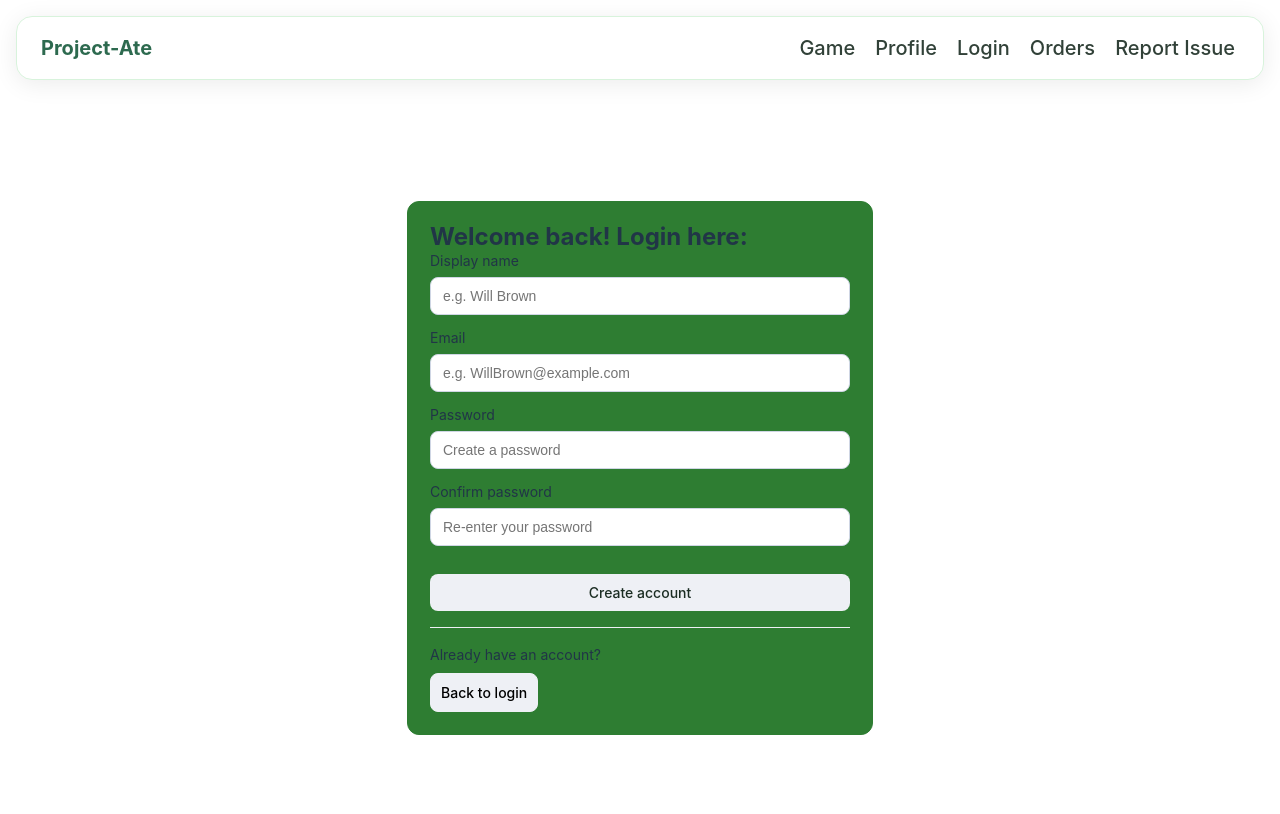
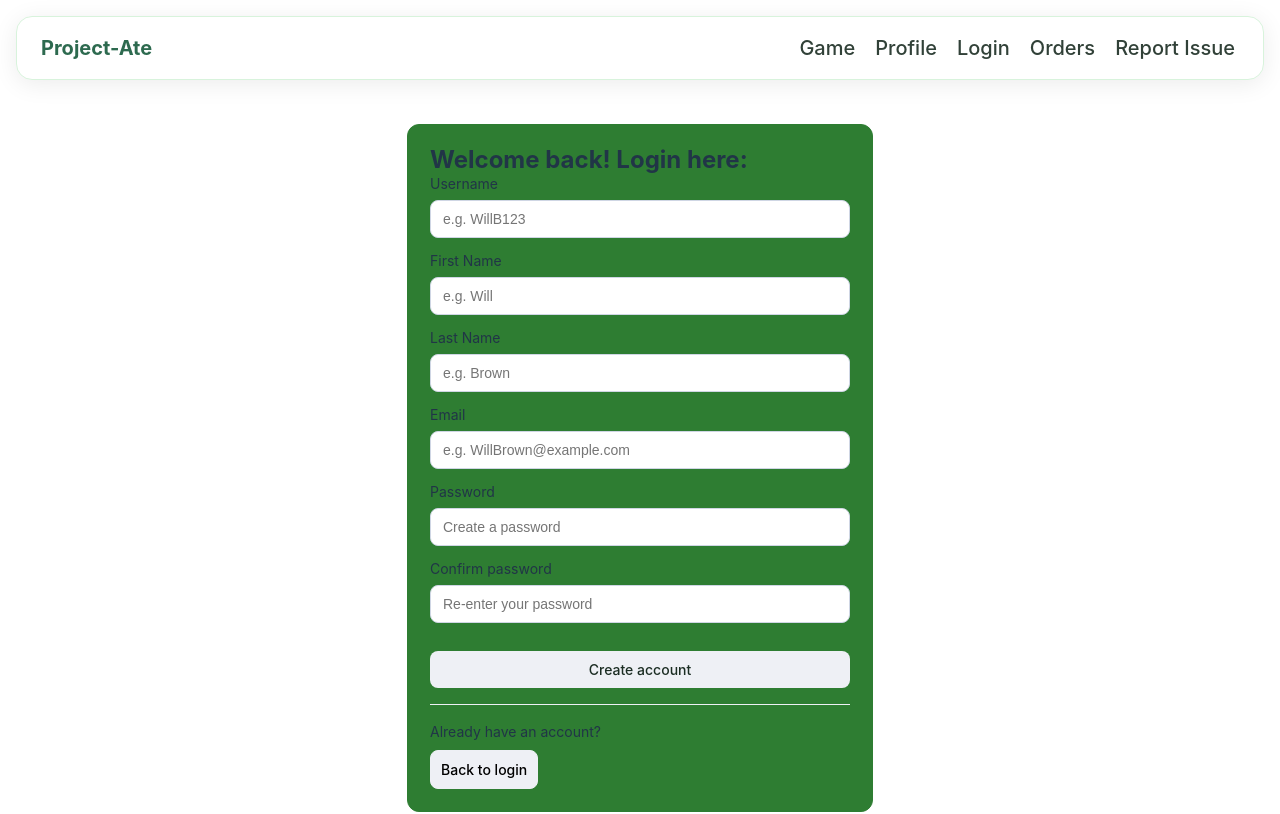
Before and after one commit to Project-Ate-COM2020/Project-Ate, a React app in the folder frontend/: page /signup/buyer in a window 1280 px wide. Shown: the top 814 px of the page. Built offline with nearby package versions, Linux system fonts and the light colour scheme; no server answers; the HTML template or start-up script is replaced by a standard one.

Commit message:
Buyer signup is done

```diff
--- a/frontend/src/authorisationPages/buyerSignupPage.jsx
+++ b/frontend/src/authorisationPages/buyerSignupPage.jsx
@@ -1,10 +1,14 @@
 // jsx for the buyer sign up page (matches LoginPage styling)
+
+// TODOS : error handling and tidying up this file
+
 import React, { useState } from "react";
 import { useNavigate, Link } from "react-router-dom";
 import { signupBuyer } from "../api-legacy/authorisation";
 import AuthLayout from "../reusableComponents/authLayout";
+import { postData } from "../reusableComponents/api.jsx"
 
-export default function BuyerSignupPage() {
+function BuyerSignupPage() {
   const navigate = useNavigate();
 
   // create state variables for form inputs
@@ -12,6 +16,8 @@ export default function BuyerSignupPage() {
   const [email, setEmail] = useState("");
   const [password1, setPassword1] = useState("");
   const [password2, setPassword2] = useState("");
+  const [firstName, setFirstName] = useState("");
+  const [lastName, setLastName] = useState("");
 
   // UI feedback state ( loading + error + success )
   const [isLoading, setIsLoading] = useState(false);
@@ -33,34 +39,19 @@ export default function BuyerSignupPage() {
       return;
     }
 
-    setIsLoading(true);
+    const dataToPost = {
+      "email" : email,
+      "password" : password2,
+      "username": displayName,
+      "first_name": firstName,
+      "last_name" : lastName,
+    }
 
-    try {
-      // create buyer account
-      await signupBuyer({ email, password: password1, displayName });
+    const response = postData("auth/user", dataToPost, false);
 
-      setSuccess("Account successfully created. You can now log in.");
-      navigate("/login");
-    } catch (err) {
-      // make error messages user friendly
-      console.error(err);
-      let message = "Unable to sign up. Please try again.";
+    // Testing purposes
+    console.log(response);
 
-      // handle network errors
-      if (err?.message === "Failed to fetch") {
-        message =
-          "Unable to connect to the server, please check your internet connection";
-      }
-
-      // requestJson throws Error(...) with message
-      if (typeof err?.message === "string" && err.message.trim()) {
-        message = err.message;
-      }
-
-      setError(message);
-    } finally {
-      setIsLoading(false);
-    }
   };
 
   return (
@@ -71,12 +62,36 @@ export default function BuyerSignupPage() {
 
       <form onSubmit={handleSubmit} className="auth-form">
         <label className="auth-label">
-          Display name
+          Username
           <input
             className="auth-input"
             value={displayName}
             onChange={(e) => setDisplayName(e.target.value)}
-            placeholder="e.g. Will Brown"
+            placeholder="e.g. WillB123"
+            autoComplete="name"
+            required
+          />
+        </label>
+
+        <label className="auth-label">
+          First Name
+          <input
+            className="auth-input"
+            value={firstName}
+            onChange={(e) => setFirstName(e.target.value)}
+            placeholder="e.g. Will"
+            autoComplete="name"
+            required
+          />
+        </label>
+
+        <label className="auth-label">
+          Last Name
+          <input
+            className="auth-input"
+            value={lastName}
+            onChange={(e) => setLastName(e.target.value)}
+            placeholder="e.g. Brown"
             autoComplete="name"
             required
           />
@@ -140,3 +155,4 @@ export default function BuyerSignupPage() {
     </AuthLayout>
   );
 }
+export default BuyerSignupPage;
--- a/frontend/src/reusableComponents/api.jsx
+++ b/frontend/src/reusableComponents/api.jsx
@@ -113,7 +113,7 @@ async function postData(endpoint, postData, authenticate = true) {
         if (include_auth) {
             for (let i = 0; i < 2; i++) {
                 const token = localStorage.getItem("access_token");
-                response = await fetch("http://localhost:8000/"  + endpoint + "/", {
+                response = await fetch("http://localhost:8000/"  + endpoint, {
                     method: "POST",
                     headers: {
                         "Authorization": "Bearer " + token,
@@ -129,7 +129,7 @@ async function postData(endpoint, postData, authenticate = true) {
             }
         }
         else {
-            response = await fetch("http://localhost:8000/" + endpoint + "/", {
+            response = await fetch("http://localhost:8000/" + endpoint, {
                 method : "POST",
                 headers: {
                     "Content-Type": "application/json"
```
